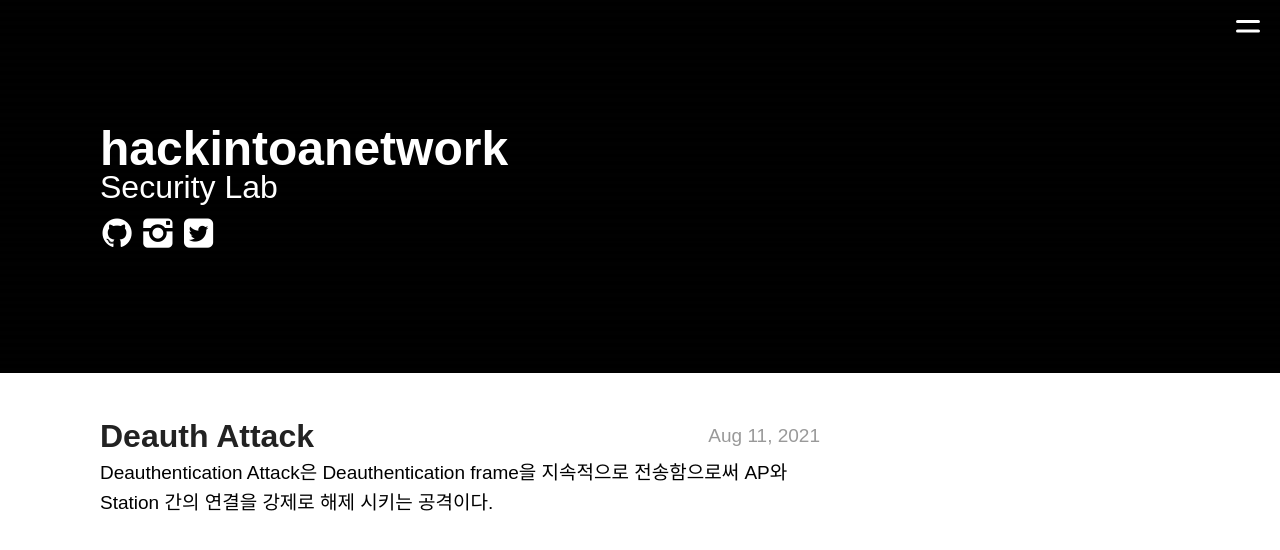
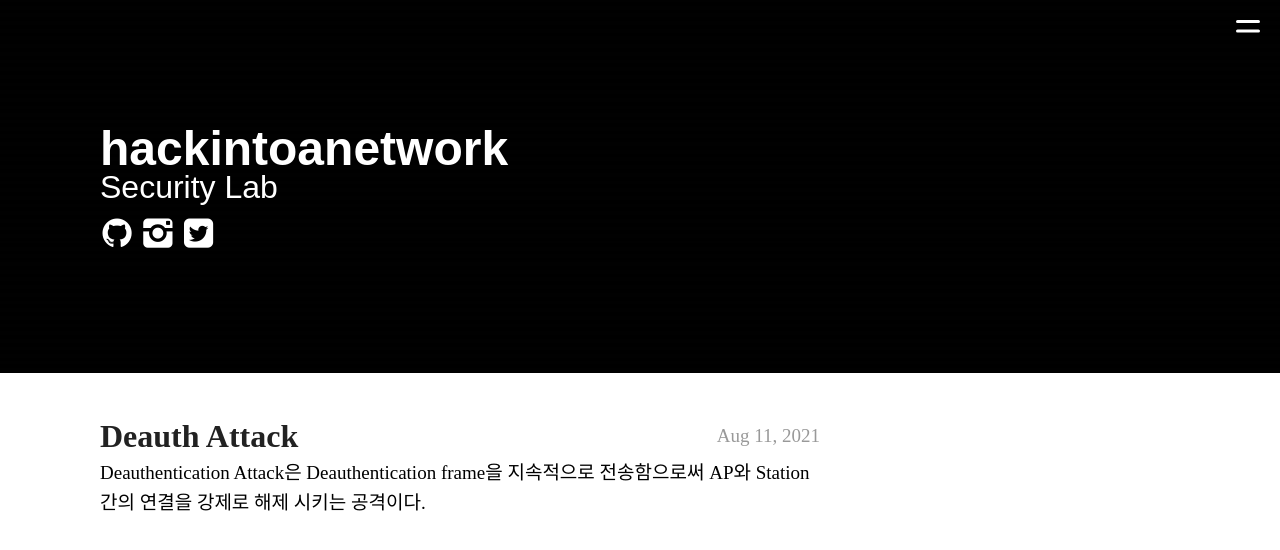
Before and after one commit to Developers-Official/hackintoanetwork.github.io, a Jekyll site: the page built from index.md, in a window 1280 px wide. Shown: the top 550 px of the page. Built offline with Jekyll 4.4.1, drawn with Linux system fonts in a browser that asks for light colours; nearby versions of some CDN libraries.

Commit message:
Update theme.scss

```diff
--- a/_sass/theme.scss
+++ b/_sass/theme.scss
@@ -195,8 +195,7 @@ header {
 	list-style-type: none;
 	padding: 0;
 	>li {
-		--font-primary: 'Fira Sans', sans-serif;
-		--font-secondary: 'Libre Baskerville', serif;
+		font-family: 'Libre Baskerville', serif;
 		margin-bottom: 30px;
 		padding-bottom: 20px;
 		&:not(:last-child) {
```
